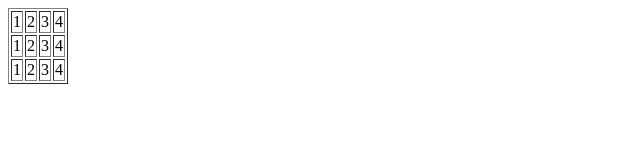
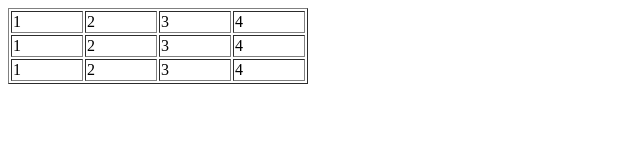
Before and after one commit to shengnan-zhou/test, a plain HTML site: page index.html in a window 1280 px wide. Shown: the whole page, without its empty margins (0-640 px from the left). Drawn offline with Linux system fonts and the light colour scheme.

Commit message:
设置表格的宽度

```diff
--- a/index.html
+++ b/index.html
@@ -3,7 +3,7 @@
  * @Author: shengnan
  * @Date: 2020-10-27 19:36:38
  * @LastEditors: shengnan
- * @LastEditTime: 2020-10-27 19:42:40
+ * @LastEditTime: 2020-10-27 19:45:46
 -->
 <!DOCTYPE html>
 <html lang="en">
@@ -13,7 +13,7 @@
   <title>git</title>
 </head>
 <body>
-  <table border="1px solid #ccc">
+  <table border="1px solid #ccc" width='300px'>
     <tr>
       <td>1</td>
       <td>2</td>
```
